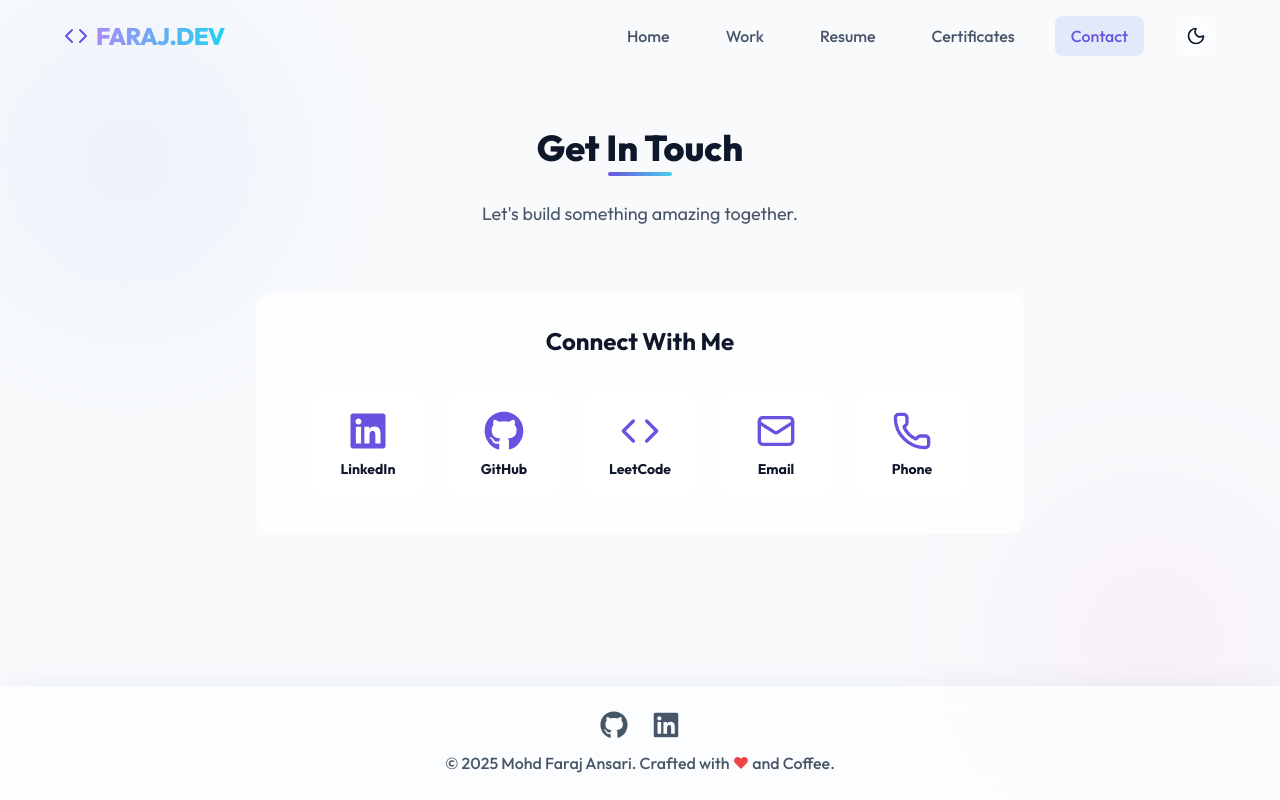
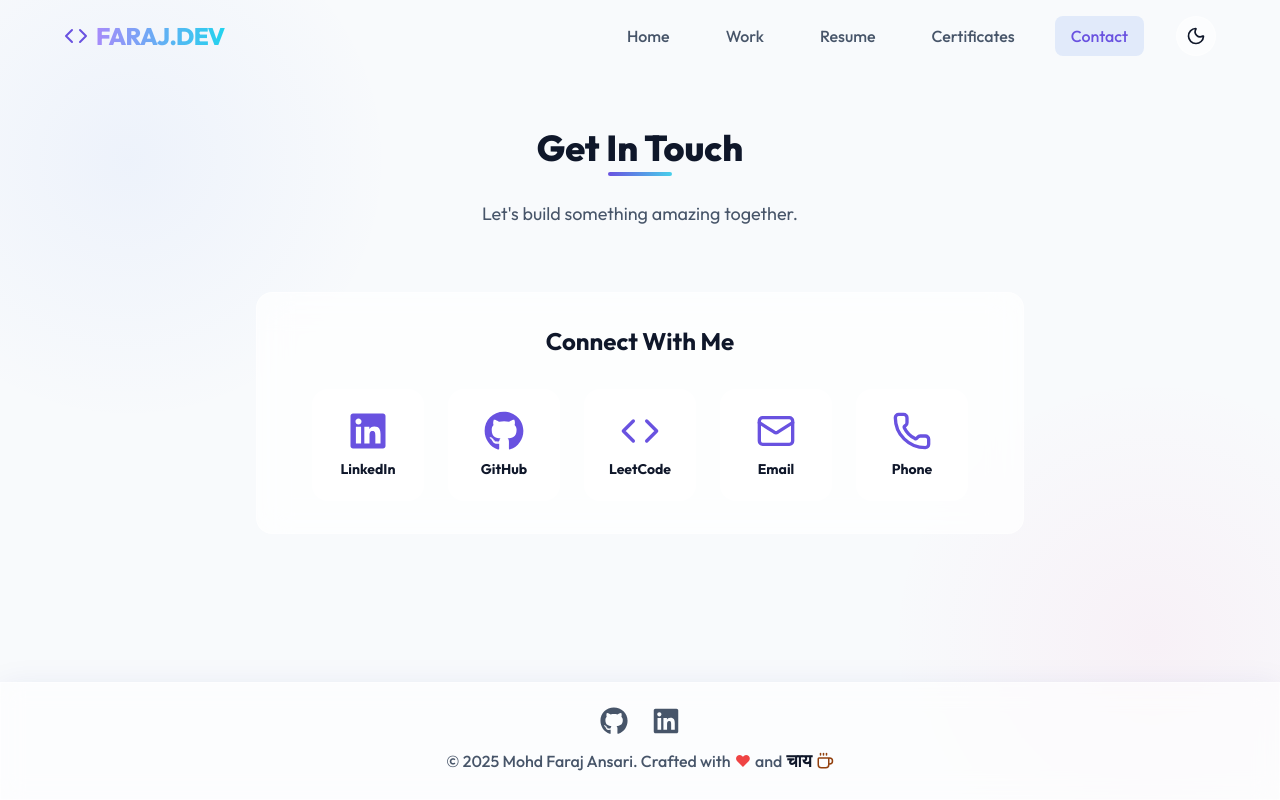
Before and after one commit to itsfraz/Portfolio, a React (Vite) app: page /contact in a window 1280 px wide. Built offline with nearby package versions, Linux system fonts and the light colour scheme.

Commit message:
feat: add footer component with social links and branding

```diff
--- a/src/components/Footer.tsx
+++ b/src/components/Footer.tsx
@@ -1,4 +1,5 @@
 import { FaGithub as Github, FaLinkedin as Linkedin } from 'react-icons/fa';
+import { Coffee } from 'lucide-react';
 
 export default function Footer() {
   return (
@@ -12,8 +13,8 @@ export default function Footer() {
             <Linkedin size={28} />
           </a>
         </div>
-        <p className="text-text-muted dark:text-text-darkMuted font-medium">
-          &copy; 2025 Mohd Faraj Ansari. Crafted with <span className="text-red-500">♥</span> and Coffee.
+        <p className="text-text-muted dark:text-text-darkMuted font-medium flex items-center justify-center gap-1">
+          &copy; 2025 Mohd Faraj Ansari. Crafted with <span className="text-red-500">♥</span> and <strong className="font-bold text-text-main dark:text-text-darkMain text-lg">चाय</strong> <Coffee size={18} className="text-amber-800 dark:text-amber-500" />
         </p>
       </div>
     </footer>
```
